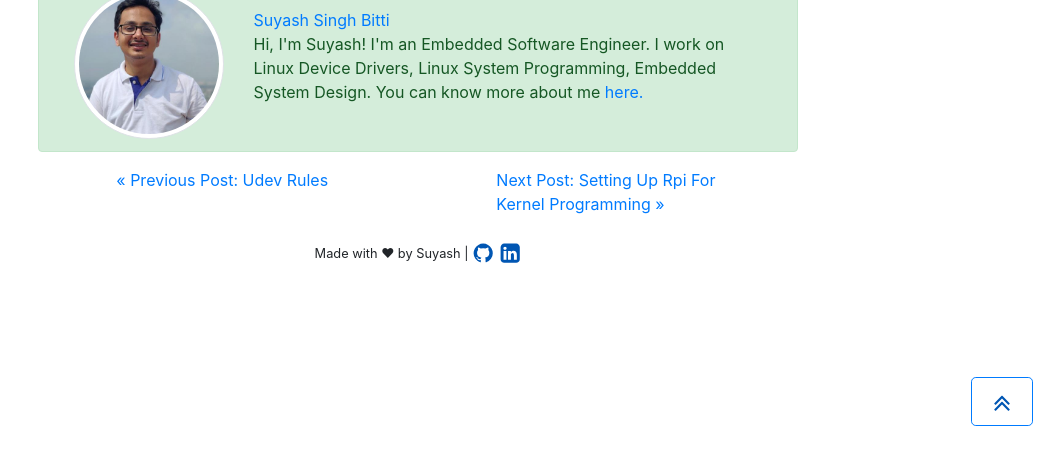
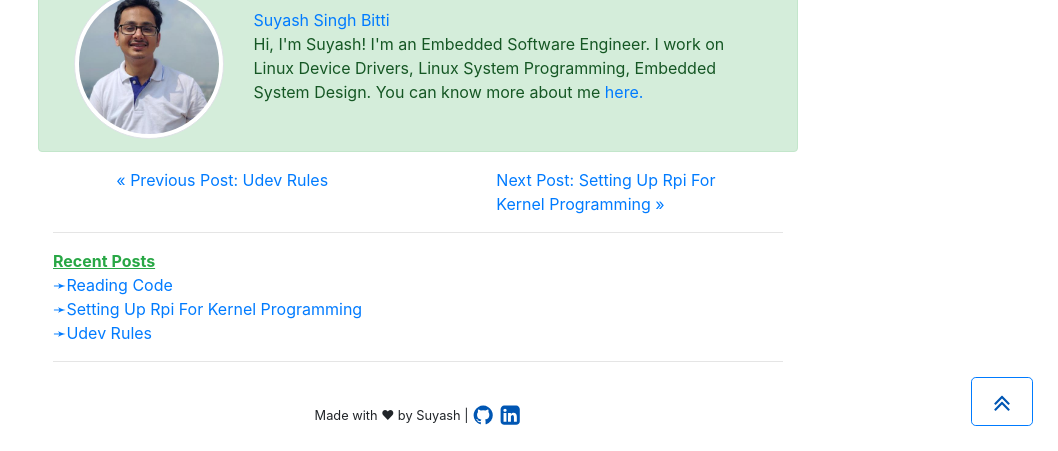
Before and after one commit to suyashsingh/suyashsingh.github.io, a Jekyll site: the page built from _posts/2020-2-8-trying-out-logic-analyzer.md, in a window 1280 px wide and 900 px high, scrolled down 1164 px, cut to the strip 449-900 px from the top of the window. Shown: the whole strip, without its empty margins (222-1280 px from the left). Built offline with Jekyll 4.4.1, drawn with Linux system fonts in a browser that asks for light colours.

Commit message:
added related posts

```diff
--- /dev/null
+++ b/_includes/related-posts.html
@@ -0,0 +1,65 @@
+<!-- Related Posts falls back on recent posts -->
+<div class="row">
+  <div class="col-md-8 offset-md-2">
+  <hr>
+    {% assign related_array = "" | split: ',' %}
+    {% assign maxRelated = 5 %}
+    {% assign minCommonTags =  1 %}
+    {% assign maxRelatedCounter = 0 %}
+
+    {% for post in site.posts %}
+      {% assign sameTagCount = 0 %}
+      {% assign commonTags = '' %}
+
+      {% for tag in post.tags %}
+        {% comment %}
+        Only compare if post is not same as current page
+        {% endcomment %}
+        {% if post.url != page.url %}
+          {% if page.tags contains tag %}
+            {% assign sameTagCount = sameTagCount | plus: 1 %}
+            {% capture tagmarkup %} <span class="label label-default">{{ tag }}</span> {% endcapture %}
+            {% assign commonTags = commonTags | append: tagmarkup %}
+          {% endif %}
+        {% endif %}
+      {% endfor %}
+
+      {% if sameTagCount >= minCommonTags %}
+        {% assign related_array = related_array | push: post %}
+        {% assign maxRelatedCounter = maxRelatedCounter | plus: 1 %}
+        {% if maxRelatedCounter >= maxRelated %}
+          {% break %}
+        {% endif %}
+      {% endif %}
+
+    {% endfor %}
+
+    <div class="row">
+    {% if maxRelatedCounter < maxRelated and maxRelatedCounter != 0 %}
+    {% comment %}Show both related and recent content {% endcomment %}
+      <div class="col-md-6 border-right">
+        <span class="text-success"><u><strong>Related Posts</strong> </u></span><br>
+        {% for post in related_array %}
+          <a href="{{ site.baseurl }}{{ post.url }}">&#x279B;{{ post.title }}</a><br>
+        {% endfor %}
+      </div>
+      <div class="col-md-6">
+        <span class="text-info"><u><strong>Recent Posts</strong></u></span><br>
+        {% for post in site.related_posts limit: 5 %}
+          <a href="{{ site.baseurl }}{{ post.url }}">&#x279B;{{ post.title }}</a><br>
+        {% endfor %}
+      </div>
+
+    {% else %}
+    {% comment %}Show only recent content {% endcomment %}
+      <div class="col-md-12">
+        <span class="text-success"><u><strong>Recent Posts</strong></u></span><br>
+        {% for post in site.related_posts limit: 5 %}
+          <a href="{{ site.baseurl }}{{ post.url }}">&#x279B;{{ post.title }}</a><br>
+        {% endfor %}
+      </div>
+    {% endif %}
+    </div>
+    <hr>
+</div>
+</div>
--- a/_layouts/blog_post.html
+++ b/_layouts/blog_post.html
@@ -139,6 +139,7 @@
     </div>
     {% include author-bio.html %}
     {% include next-previous-post.html %}
+    {% include related-posts.html %}
   </div>
   <!-- ./Page Container -->
   {% include footer.html %}
```
